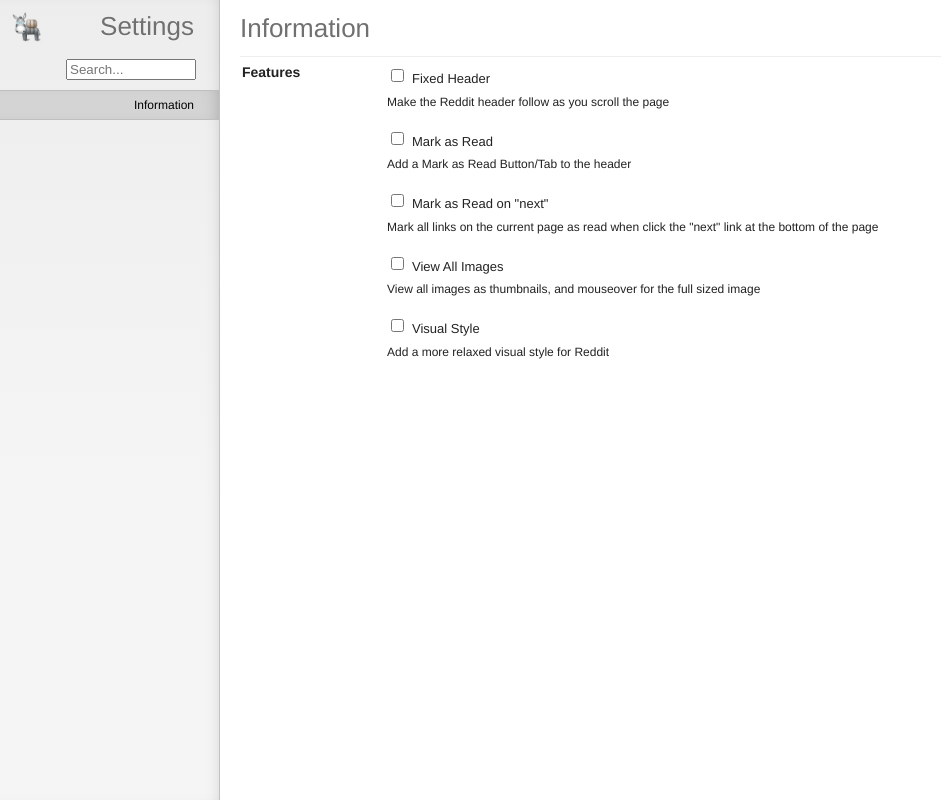
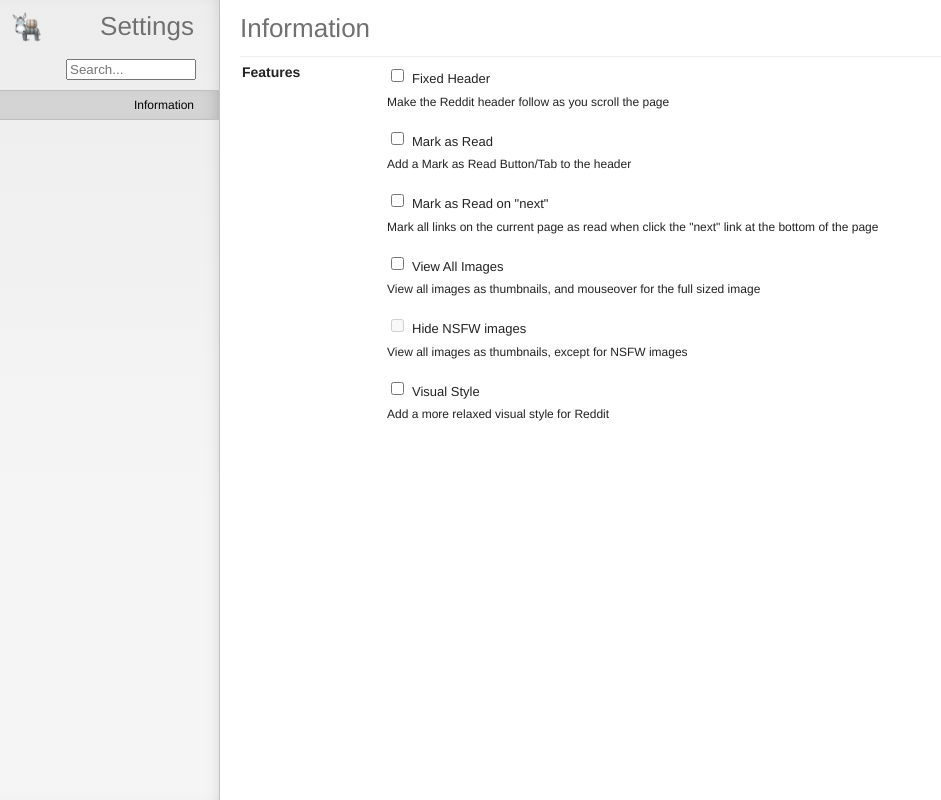
Before and after one commit to taeram/burro, a browser extension: page src/options_custom/index.html in a window 1280 px wide. Shown: the whole page, without its empty margins (0-941 px from the left). Drawn offline with Linux system fonts and the light colour scheme.

Commit message:
Added ability to hide NSFW images

```diff
--- a/src/options_custom/i18n.js
+++ b/src/options_custom/i18n.js
@@ -48,6 +48,13 @@
         "en": "View all images as thumbnails, and mouseover for the full sized image"
     },
 
+    "view_all_images_hide_nsfw": {
+        "en": "Hide NSFW images"
+    },
+    "view_all_images_hide_nsfw_description": {
+        "en": "View all images as thumbnails, except for NSFW images"
+    },
+
     "features": {
         "en": "Features"
     },
--- a/src/options_custom/index.html
+++ b/src/options_custom/index.html
@@ -25,6 +25,7 @@
         <script src="i18n.js"></script>
         <script src="js/i18n.js"></script>
         <script src="manifest.js"></script>
+        <script src="/js/jquery/jquery.min.js"></script>
         <script src="settings.js"></script>
     </head>
     <body class="no-select">
--- a/src/options_custom/manifest.js
+++ b/src/options_custom/manifest.js
@@ -53,7 +53,8 @@
             "group": i18n.get("features"),
             "name": "view_all_images",
             "type": "checkbox",
-            "label": i18n.get("view_all_images")
+            "label": i18n.get("view_all_images"),
+            "id": "view_all_images"
         },
         {
             "tab": i18n.get("information"),
@@ -61,6 +62,22 @@
             "name": "view_all_images_description",
             "type": "description",
             "text": i18n.get("view_all_images_description")
+        },
+
+        {
+            "tab": i18n.get("information"),
+            "group": i18n.get("features"),
+            "name": "view_all_images_hide_nsfw",
+            "type": "checkbox",
+            "label": i18n.get("view_all_images_hide_nsfw"),
+            "id": "view_all_images_hide_nsfw"
+        },
+        {
+            "tab": i18n.get("information"),
+            "group": i18n.get("features"),
+            "name": "view_all_images_hide_nsfw_description",
+            "type": "description",
+            "text": i18n.get("view_all_images_hide_nsfw_description")
         },
 
         {
--- a/src/options_custom/settings.js
+++ b/src/options_custom/settings.js
@@ -1,3 +1,21 @@
+$.noConflict();
+
 window.addEvent("domready", function () {
-    new FancySettings.initWithManifest(function (settings) {});
+    new FancySettings.initWithManifest(function (settings) {
+    	// If "View All Images" is checked, enable "Hide NSFW Images"
+    	jQuery('#view_all_images').on('click', toggleViewAllImages);
+    	toggleViewAllImages();
+    });
+
 });
+
+function toggleViewAllImages() {
+	var isChecked = jQuery('#view_all_images').is(':checked');
+
+	if (isChecked) {
+		jQuery('#view_all_images_hide_nsfw').removeAttr('disabled');
+	} else {
+		jQuery('#view_all_images_hide_nsfw').attr('disabled', true);
+	}
+
+}
```
Also changed, not shown: src/inject/inject.js (+15 -2 lines).
